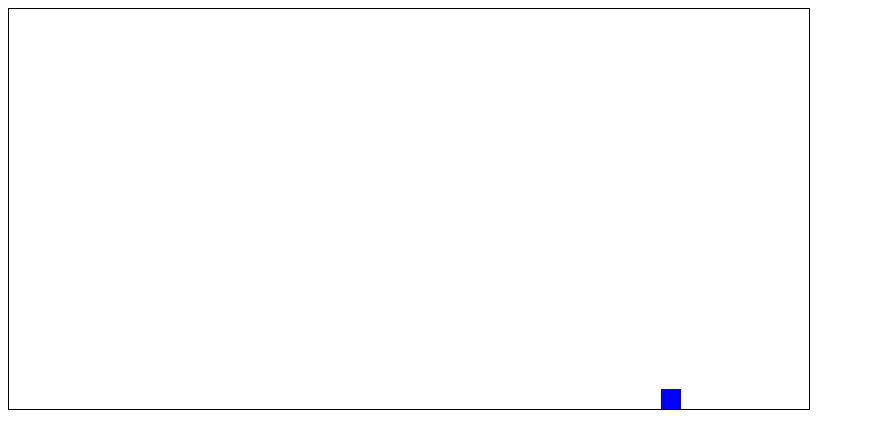
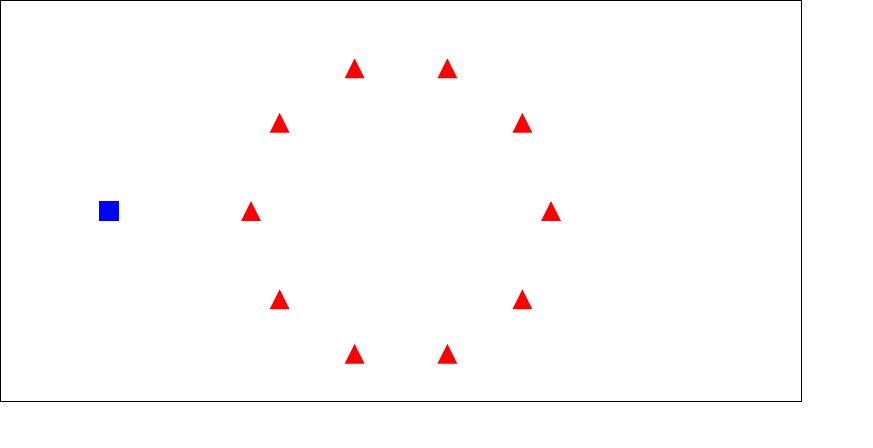
Before and after one commit to speedyfriend67/Physics-test-2, a plain HTML site: page index.html in a window 1280 px wide. Shown: the whole page, without its empty margins (0-873 px from the left). Drawn offline with Linux system fonts and the light colour scheme.

Commit message:
Update index.html

```diff
--- a/index.html
+++ b/index.html
@@ -3,47 +3,89 @@
 <head>
   <meta charset="UTF-8">
   <meta name="viewport" content="width=device-width, initial-scale=1.0">
-  <title>Automatically Moving Cube Platformer</title>
-  <script src="https://cdn.jsdelivr.net/npm/@tensorflow/tfjs"></script>
+  <title>Auto-Avoidance Game</title>
+  <style>
+    body {
+      margin: 0;
+      overflow: hidden;
+    }
+    canvas {
+      display: block;
+    }
+  </style>
 </head>
 <body>
-  <canvas id="platformerCanvas" width="800" height="400" style="border: 1px solid #000;"></canvas>
+  <canvas id="gameCanvas" width="800" height="400" style="border: 1px solid #000;"></canvas>
   <script>
-    const canvas = document.getElementById('platformerCanvas');
+    const canvas = document.getElementById('gameCanvas');
     const ctx = canvas.getContext('2d');
-    const player = { x: 50, y: 50, width: 20, height: 20, velocity: { x: 2, y: 0 }, speed: 3 };
-    const gravity = 0.2;
-    const jumpStrength = -5;
+    const player = { x: 50, y: 200, size: 20, speed: 3, direction: 1 };
+    const spikes = [];
 
     function drawPlayer() {
       ctx.fillStyle = 'blue';
-      ctx.fillRect(player.x, player.y, player.width, player.height);
+      ctx.fillRect(player.x, player.y, player.size, player.size);
     }
 
-    function applyGravity() {
-      if (player.y < canvas.height - player.height) {
-        player.velocity.y += gravity;
-      } else {
-        player.y = canvas.height - player.height;
-        player.velocity.y = 0;
+    function drawSpikes() {
+      ctx.fillStyle = 'red';
+      spikes.forEach(spike => {
+        ctx.beginPath();
+        ctx.moveTo(spike.x, spike.y);
+        ctx.lineTo(spike.x - 10, spike.y + 20);
+        ctx.lineTo(spike.x + 10, spike.y + 20);
+        ctx.closePath();
+        ctx.fill();
+      });
+    }
+
+    function generateRandomSpikes() {
+      spikes.length = 0;
+      const centerX = canvas.width / 2;
+      const centerY = canvas.height / 2;
+      const radius = 150;
+      const spikeCount = 10;
+
+      for (let i = 0; i < spikeCount; i++) {
+        const angle = (i / spikeCount) * 2 * Math.PI;
+        const spikeX = centerX + radius * Math.cos(angle);
+        const spikeY = centerY + radius * Math.sin(angle);
+        spikes.push({ x: spikeX, y: spikeY });
       }
     }
 
-    function jump() {
-      if (player.y === canvas.height - player.height) {
-        player.velocity.y = jumpStrength;
+    function checkCollision() {
+      for (const spike of spikes) {
+        if (
+          player.x < spike.x + 10 &&
+          player.x + player.size > spike.x - 10 &&
+          player.y < spike.y + 20 &&
+          player.y + player.size > spike.y
+        ) {
+          // Collision detected, reset player position
+          player.x = 50;
+          player.y = 200;
+        }
       }
     }
 
     function update() {
-      applyGravity();
+      // Move player automatically
+      player.x += player.speed * player.direction;
 
-      // Update player position based on velocity
-      player.x += player.velocity.x;
-      player.y += player.velocity.y;
+      // Reverse direction if player reaches canvas edges
+      if (player.x < 0 || player.x + player.size > canvas.width) {
+        player.direction *= -1;
+      }
+
+      // Check for collisions
+      checkCollision();
 
       // Clear canvas
       ctx.clearRect(0, 0, canvas.width, canvas.height);
+
+      // Draw spikes
+      drawSpikes();
 
       // Draw player
       drawPlayer();
@@ -51,6 +93,9 @@
       requestAnimationFrame(update);
     }
 
+    // Generate initial spikes
+    generateRandomSpikes();
+
     // Start the game loop
     update();
   </script>
```
